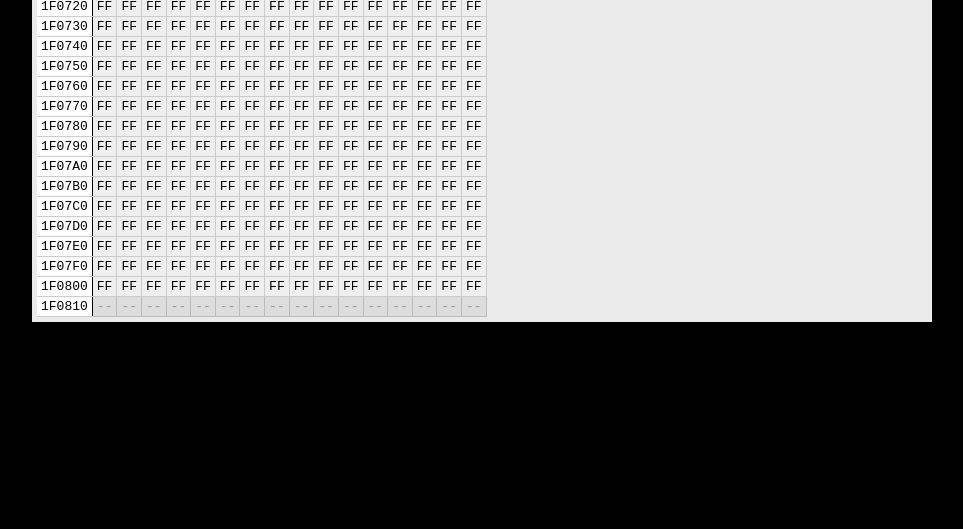
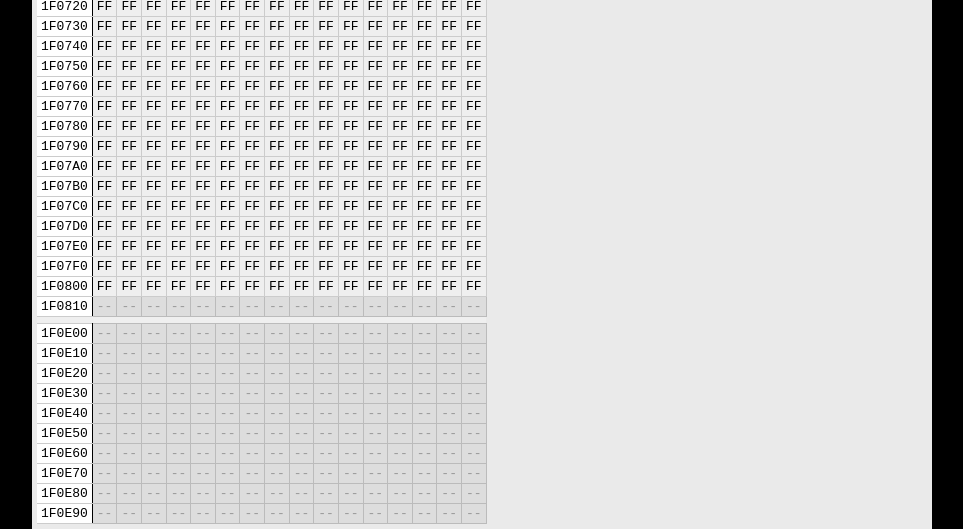
Before and after one commit to mattpilla/Bottle-Adventure, a plain HTML site: page index.html in a window 1280 px wide. Shown: the part 388-917 px from the top of the page, without its empty margins (158-1121 px from the left). Before the commit the page ends 800 px from the top, so only its background shows below. Drawn offline with Linux system fonts and the light colour scheme.

Commit message:
start of extra rows for empty C BA

```diff
--- a/index.html
+++ b/index.html
@@ -22,6 +22,13 @@
                     </tr>
                     <tr v-for="(row, i) in rows">
                         <td>{{(i * 16 + hexStart).toString(16)}}</td>
+                        <td v-for="col in row" :class="{hit: col !== 'ff' && col !== '--', lone: col === '01', time: col.endsWith('x'), zero: col === '00', unreachable: col === '--'}">{{col.substr(0,2)}}</td>
+                    </tr>
+                    <tr>
+                        <td colspan="17" class="separator"></td>
+                    </tr>
+                    <tr v-for="(row, i) in extraRows">
+                        <td>{{(i * 16 + hexStart + 2048).toString(16)}}</td>
                         <td v-for="col in row" :class="{hit: col !== 'ff' && col !== '--', lone: col === '01', time: col.endsWith('x'), zero: col === '00', unreachable: col === '--'}">{{col.substr(0,2)}}</td>
                     </tr>
                 </tbody>
--- a/main.js
+++ b/main.js
@@ -5,6 +5,7 @@ var ba = new Vue({
         hexStart: 0x0,
         timestamp: ['01', '23', '45', '67', '89', 'ab', 'cd', 'ef'],
         rows: [],
+        extraRows: [],
         versions: {
             'U': 'NTSC (U)',
             'J': 'NTSC (J)'
@@ -101,6 +102,17 @@ var ba = new Vue({
                     this.rows[row + 9][col + i] = '00';
                 }
             }
+            // lone byte empty C: 0x1f3719
+            for (var i = 0; i < 10; i++) {
+                this.extraRows[i] = [];
+                for (var j = 0; j < 16; j++) {
+                    if (this.version === 'J' && i % 3 === 0 && j < 8) {
+                        this.extraRows[i][j] = 'ff';
+                    } else {
+                        this.extraRows[i][j] = '--';
+                    }
+                }
+            }
         },
         getIndex(i, j) {
             return (i - 1) * 6 + (j - 1);
--- a/styles.css
+++ b/styles.css
@@ -40,10 +40,14 @@
     border-top: none;
     border-bottom: 1px solid #000;
 }
-#ba-table tbody tr td:first-child {
+#ba-table tbody tr td:first-child:not(.separator) {
     border-left: none;
     background-color: #fff;
     border-right: 1px solid #000;
+}
+#ba-table .separator {
+    padding: 3px;
+    border: none;
 }
 .ba-button {
     border: 1px solid #808080;
```
